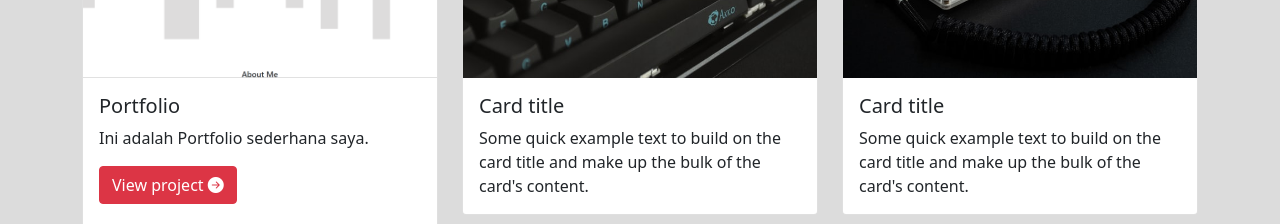
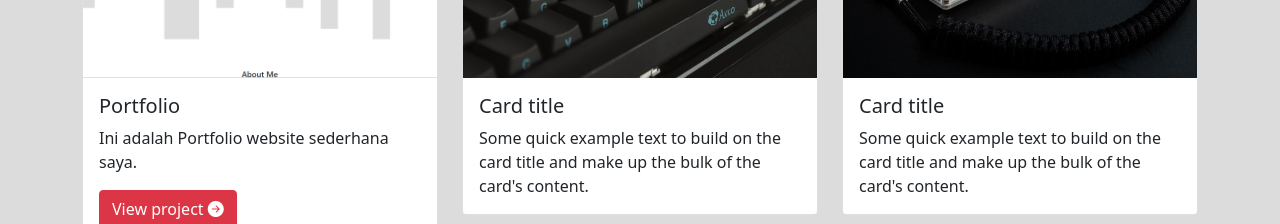
Before and after one commit to fajaralvian/fajaralvian.github.io, a plain HTML site: page index.html in a window 1280 px wide. Shown: the part 1820-2044 px from the top of the page. Drawn offline with nearby package versions, Linux system fonts and the light colour scheme.

Commit message:
Update index.html

```diff
--- a/index.html
+++ b/index.html
@@ -102,7 +102,7 @@
               <img src="img/projects/1.png" class="card-img-top" alt="project1" />
               <div class="card-body">
                 <h5 class="card-title">Portfolio</h5>
-                <p class="card-text">Ini adalah Portfolio sederhana saya.</p>
+                <p class="card-text">Ini adalah Portfolio website sederhana saya.</p>
                 <a class="btn btn-danger" href="#" class="btn btn-success">View project <i class="bi bi-arrow-right-circle-fill"></i></a>
                 <br /><br />
                 <a href="https://github.com/fajaralvian/fajaralvian.github.io" target="_blank" class="btn btn-dark">Source code <i class="bi bi-github"></i></a>
```
